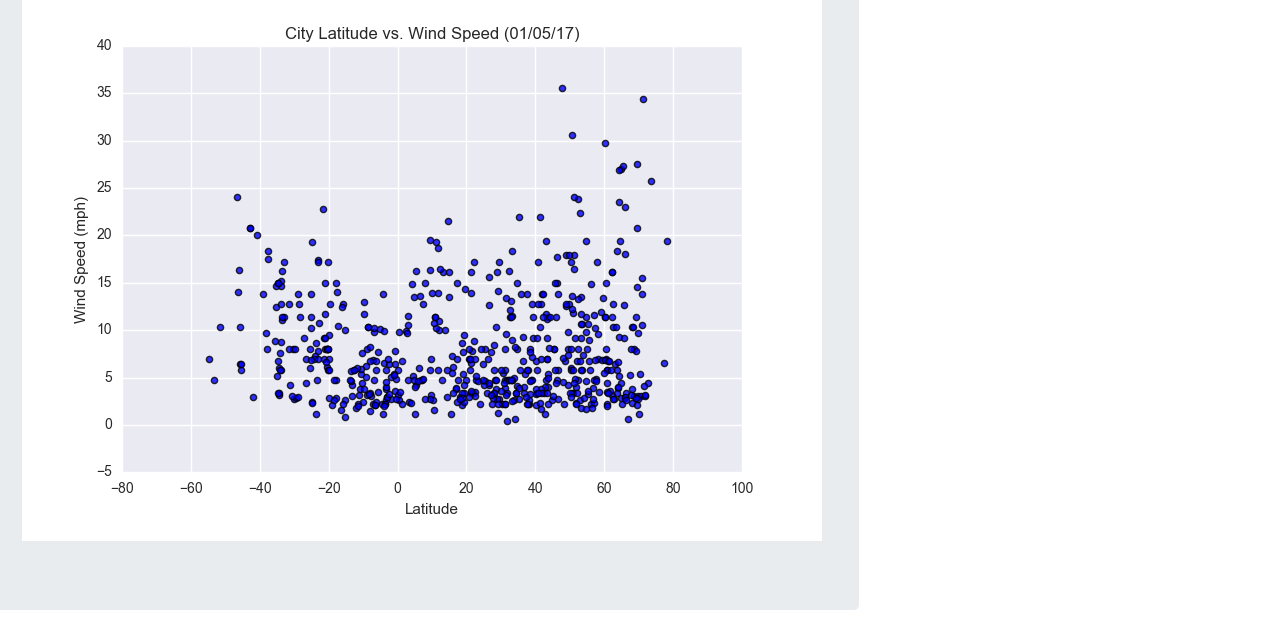
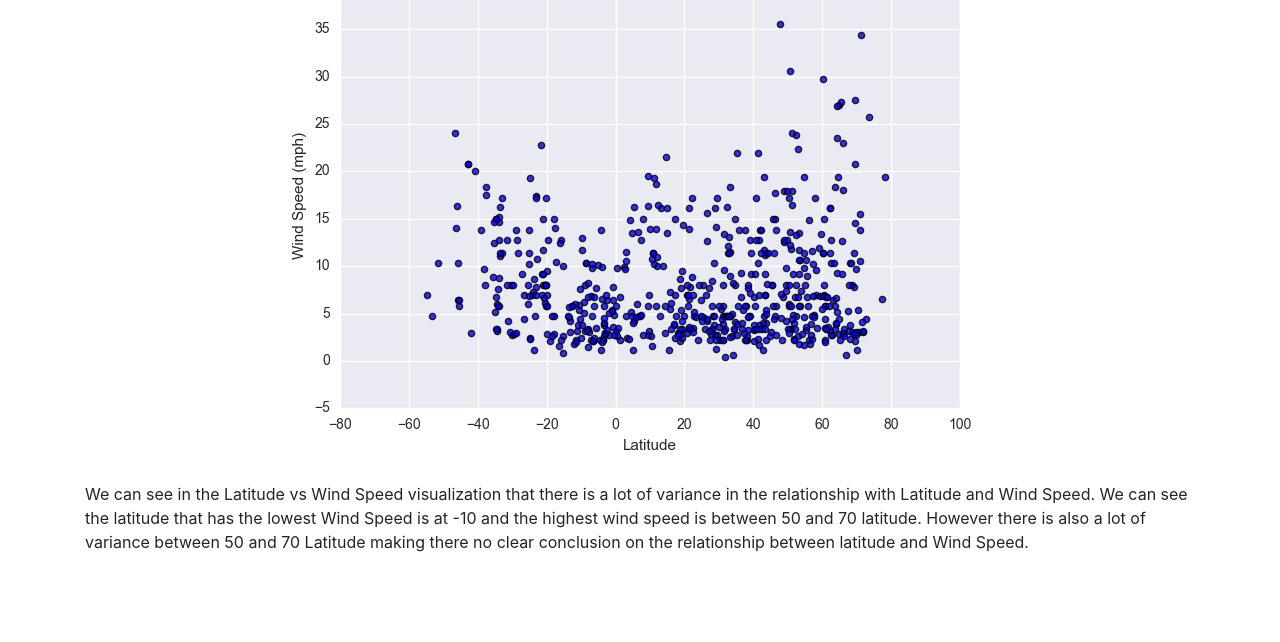
Before and after one commit to chewy-program/Web-Design-Challenge, a plain HTML site: page wind_speed.html in a window 1280 px wide. Shown: the part 190-832 px from the top of the page. After the commit the page ends 800 px from the top, so only its background shows below. Drawn offline with nearby package versions, Linux system fonts and the light colour scheme.

Commit message:
Update wind_speed.html

```diff
--- a/wind_speed.html
+++ b/wind_speed.html
@@ -37,10 +37,15 @@
     </div>
   </nav>
   <div class='row'>
-    <div class = "jumbotron">
+    <div class = "d-flex flex-row flex-wrap justify-content-center">
+
         <h1>City Latitude vs Wind Speed</h1>
       <img src="Resources/assets/images/Fig4.png" alt="City Latitude vs Max Temperature">
     </div>
+
+  <div class = "container">
+    <p class = "text">We can see in the Latitude vs Wind Speed visualization that there is a lot of variance in the relationship with Latitude and Wind Speed. We can see the latitude that has the lowest Wind Speed is at -10 and the highest wind speed is between 50 and 70 latitude. However there is also a lot of variance between 50 and 70 Latitude making there no clear conclusion on the relationship between latitude and Wind Speed. </p>
+  </div>
    </div>
 <script src="https://code.jquery.com/jquery-3.3.1.slim.min.js" integrity="sha384-q8i/X+965DzO0rT7abK41JStQIAqVgRVzpbzo5smXKp4YfRvH+8abtTE1Pi6jizo" crossorigin="anonymous"></script>
 <script src="https://cdnjs.cloudflare.com/ajax/libs/popper.js/1.14.7/umd/popper.min.js" integrity="sha384-UO2eT0CpHqdSJQ6hJty5KVphtPhzWj9WO1clHTMGa3JDZwrnQq4sF86dIHNDz0W1" crossorigin="anonymous"></script>
```
